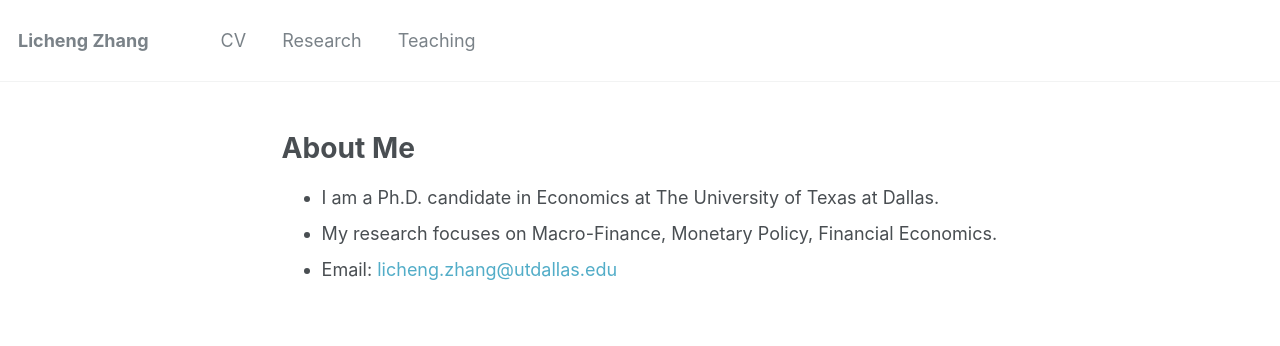
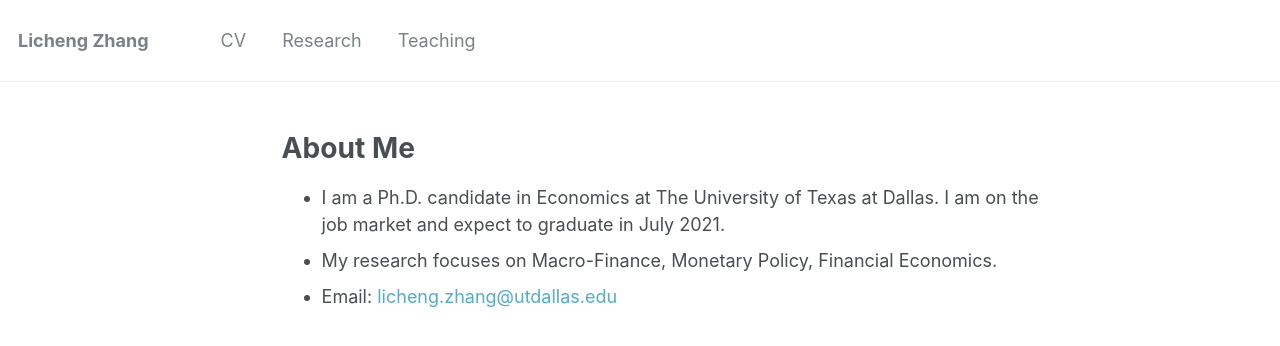
Before and after one commit to lichengzh/lichengzh.github.io, a Jekyll site: the page built from _pages/about.md, in a window 1280 px wide. Shown: the top 346 px of the page. Built offline with Jekyll 4.4.1, drawn with Linux system fonts in a browser that asks for light colours.

Commit message:
Update about.md

```diff
--- a/_pages/about.md
+++ b/_pages/about.md
@@ -11,6 +11,6 @@ redirect_from:
 
 
 # About Me
-* I am a Ph.D. candidate in Economics at The University of Texas at Dallas.
+* I am a Ph.D. candidate in Economics at The University of Texas at Dallas. I am on the job market and expect to graduate in July 2021.
 * My research focuses on Macro-Finance, Monetary Policy, Financial Economics.
 * Email: [licheng.zhang@utdallas.edu](mailto:licheng.zhang@utdallas.edu)
```
